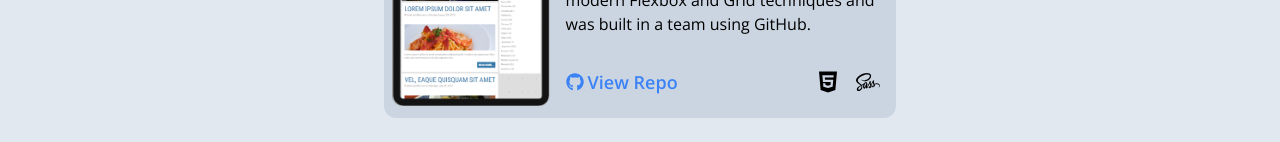
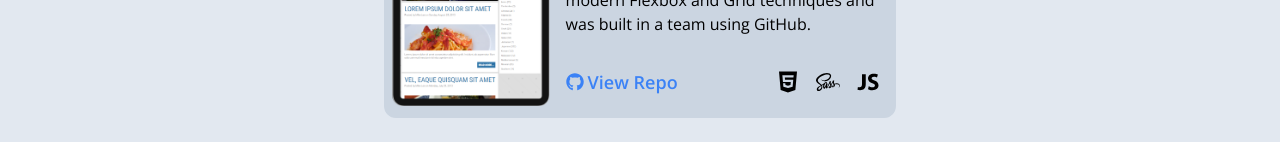
Before and after one commit to rileyr25/react-portfolio, a React (Create React App) app: page /projects in a window 1280 px wide. Shown: the part 722-864 px from the top of the page. Built offline with nearby package versions, Linux system fonts and the light colour scheme.

Commit message:
update content

```diff
--- a/src/data/content.js
+++ b/src/data/content.js
@@ -44,6 +44,7 @@ export const content = {
                 skills: [
                     'HTML',
                     'Sass',
+                    'JavaScript',
                 ],
             },
             {
@@ -111,10 +112,8 @@ export const content = {
                     img1: 'binger.png',
                 },
                 skills: [
-                    'figma',
-                    'photoshop',
-                    'xd',
-                    'javascript',
+                    'Photoshop',
+                    'Adobe XD',
                 ],
                 about: 'Lorem ipsum dolor sit amet consectetur adipisicing elit. Quam fugiat facilis alias velit vitae provident saepe eos illum nostrum deleniti, recusandae incidunt ad consequuntur soluta maxime totam aspernatur quia quasi?',
             },
```
